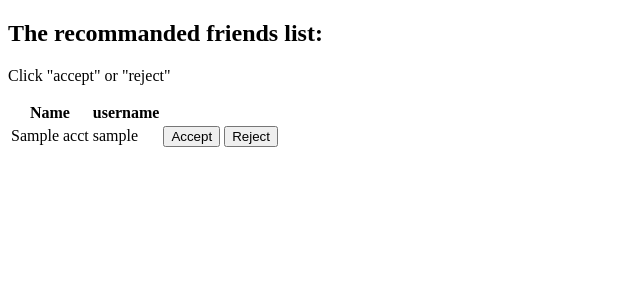
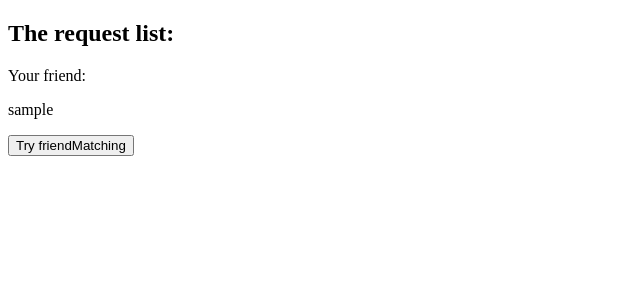
Before and after one commit to LmanHong/CSCI3100-GroupA3-Project, a Django app: template project/friendSearch/templates/frd_list.html in a window 1280 px wide. Shown: the top 300 px of the page, without its empty margins (0-640 px from the left). Run offline with Django 3.2, Linux system fonts and the light colour scheme; the template is opened without the code that fills it: most values are stand-ins (such as "Sample title", 1, 10 or a date in 2020).

Commit message:
Update frd_list.html

```diff
--- a/project/friendSearch/templates/frd_list.html
+++ b/project/friendSearch/templates/frd_list.html
@@ -1,33 +1,31 @@
-<!DOCTYPE html>
-<!--TBD-->
-<html>
-    <head>
-        <title>Recommanded_friends</title>
-    </head>
+{% extends 'base.html' %}
 
-    <h2>The recommanded friends list:</h2>
+{%block title%}
+    <title>Friendlist</title>
+{%endblock title%}
+
+{% block content %}
+
+    <h2>The request list:</h2>
     <body>
-        <div><p>Click "accept" or "reject"</p></div>
-        <table>
-            <thead>
-                <tr>
-                    <th>Name</th>
-                    <th>username</th>
-                </tr>
-            </thead>
-            <tbody>
-                {% for acct in accts%}
-                <tr>
-                    <td>{{acct.name}}</td>
-                    <td>{{acct.username}}</td>
-                    <td>
-                        <button type = "button">Accept</button>
-                        <button type = "button">Reject</button>
-                    </td>
-                </tr>
-                {%endfor%}
-            </tbody>
-        </table>
+                {%if friendlist %}
+                    <p>Your friend:<p>
+                    {% for friend in friendlist %}
+                        <div>
+                            <p>{{friend.username}}</p>
+                        </div>
+                        <!--putting chatting function-->
+                    {%endfor%}
+                {%else%}
+                    <p>You may try friendMatching to find your desired friend</p>
+                {%endif%}
+                <button onclick="location.href='/friendSearch/frdSearch'" >Try friendMatching</button>
+    </body>
 
-    </body>
-</html>
+
+<!--jquery-->
+
+<!--script-->
+
+
+{% endblock content %}
```
